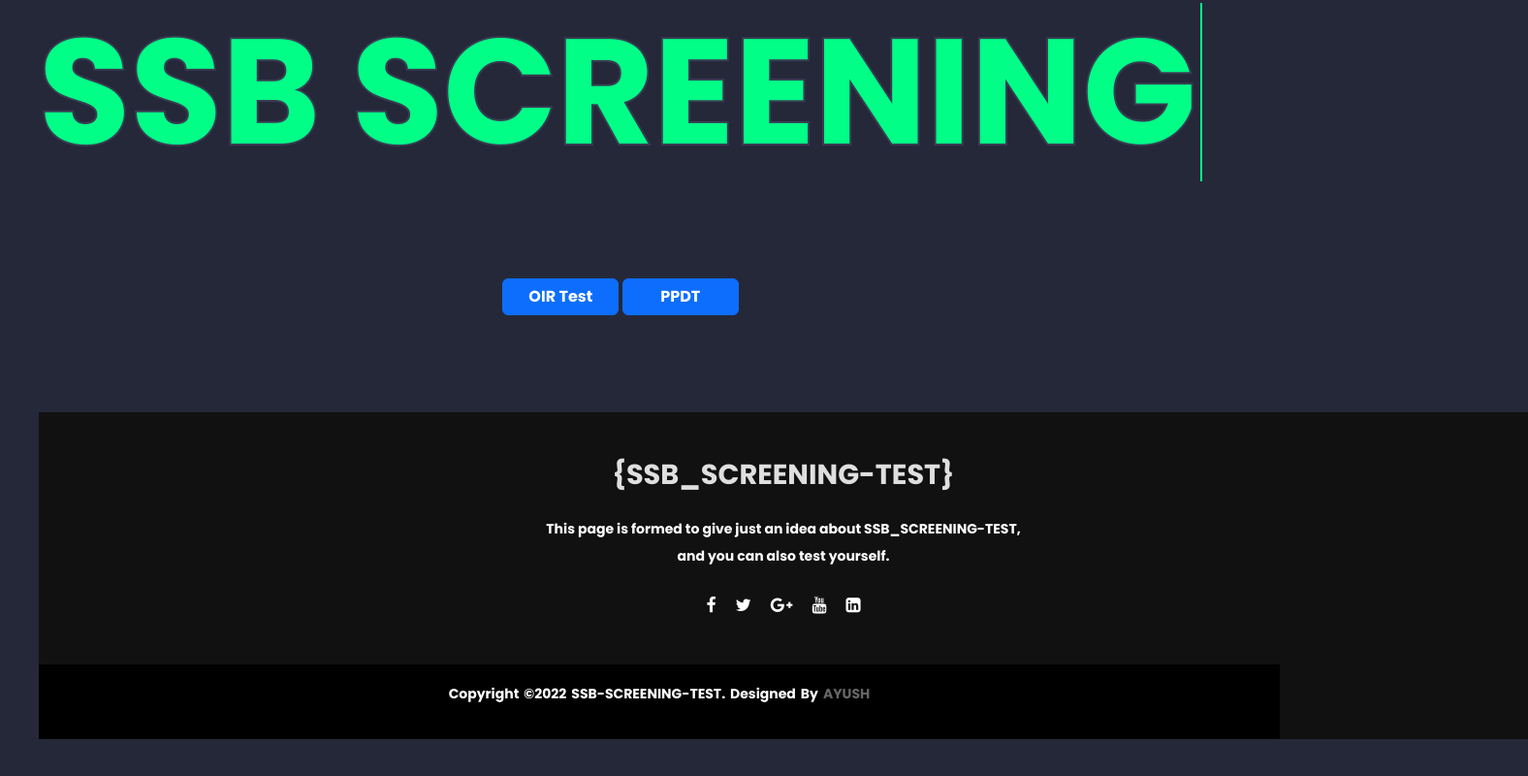
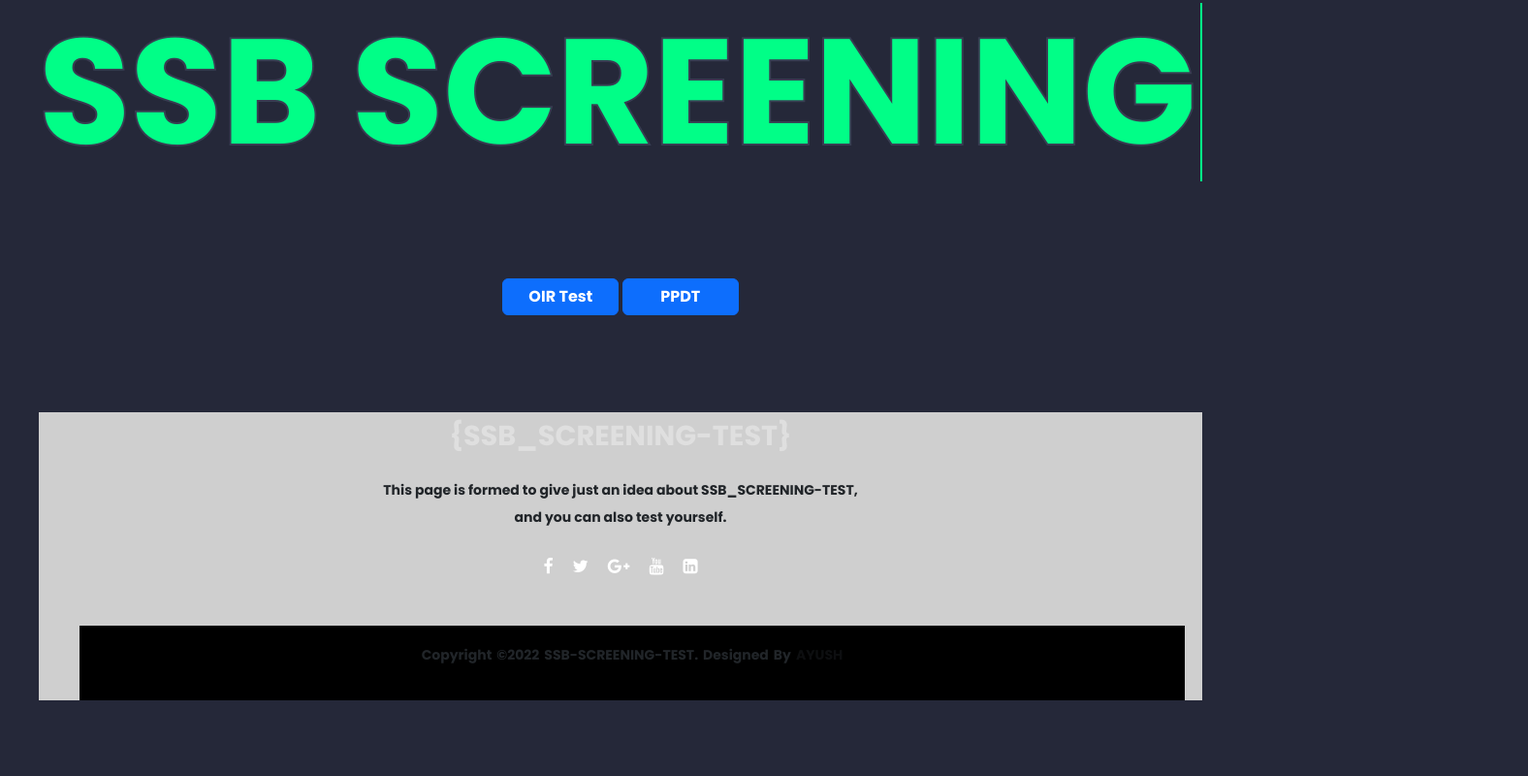
Before and after one commit to Akayush-17/SSB_Screening-Test, a plain HTML site: page index.html in a window 1280 px wide. Shown: the part 290-1090 px from the top of the page at 97% size, 1576 px wide, since content can reach past the window. After the commit the page ends 1052 px from the top, so only its background shows below. Drawn offline with nearby package versions, Linux system fonts and the light colour scheme.

Commit message:
updated footer

```diff
--- a/index.html
+++ b/index.html
@@ -6,7 +6,7 @@
     <meta name="viewport" content="width=device-width, initial-scale=1.0">
     <title>SSB Screening</title>
     <!-- CSS only -->
-<link href="https://cdn.jsdelivr.net/npm/bootstrap@5.2.2/dist/css/bootstrap.min.css" rel="stylesheet" integrity="sha384-Zenh87qX5JnK2Jl0vWa8Ck2rdkQ2Bzep5IDxbcnCeuOxjzrPF/et3URy9Bv1WTRi" crossorigin="anonymous">
+    <link href="https://cdn.jsdelivr.net/npm/bootstrap@5.2.2/dist/css/bootstrap.min.css" rel="stylesheet" integrity="sha384-Zenh87qX5JnK2Jl0vWa8Ck2rdkQ2Bzep5IDxbcnCeuOxjzrPF/et3URy9Bv1WTRi" crossorigin="anonymous">
     <link rel="stylesheet" href="./Css/style.css">
     <link rel="stylesheet" href="https://stackpath.bootstrapcdn.com/font-awesome/4.7.0/css/font-awesome.min.css"
 </head>
@@ -26,8 +26,8 @@
    <a href="oir.html" target="_blank"><button type="button" class="btn btn-primary" style="width:120px;">OIR Test</button></a>
    <a href="ppdt.html" target="_blank"><button type="button" class="btn btn-primary"style="width:120px;">PPDT</button></a>
 </div>
-<div class="foot">
-    <footer>
+<section class="foot">
+    <div class="footer container">
         <div class="footer-content">
             <h3>{SSB_SCREENING-TEST}</h3>
             <P> This page is formed to give just an idea about SSB_SCREENING-TEST, and you can also test yourself. </P>
@@ -39,10 +39,10 @@
                 <li><a href="#"><i class="fa fa-linkedin-square"></i></a></li>
             </u1>
         </div>
-        <div class="footer-bottom">
+        <div class="footer-bottom container">
             <p>copyright &copy;2022 SSB-SCREENING-TEST. designed by <span> Ayush </span></p>
         </div>
-    </footer>
+    </div>
 </div>
 
 
```
